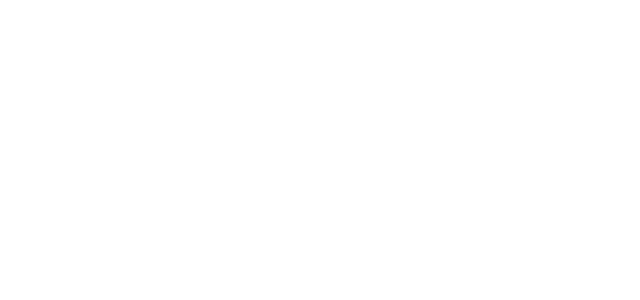
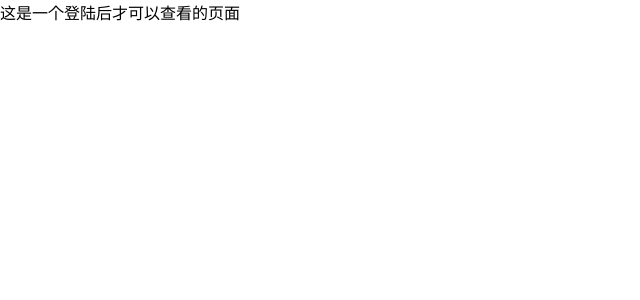
Before and after one commit to chenchangan6/pmpweb1000, a Nuxt app: page /backstage in a window 1280 px wide. Before the commit this address had no page. Shown: the top 300 px of the page, without its empty margins (0-640 px from the left). Built offline with nearby package versions, Linux system fonts and the light colour scheme.

Commit message:
更新管理首页

```diff
--- /dev/null
+++ b/pages/backstage/index.vue
@@ -0,0 +1,10 @@
+<template>
+  <div>
+    <span>这是一个登陆后才可以查看的页面</span>
+  </div>
+</template>
+<script>
+export default {
+  layout: 'backstage/default'
+}
+</script>
```
